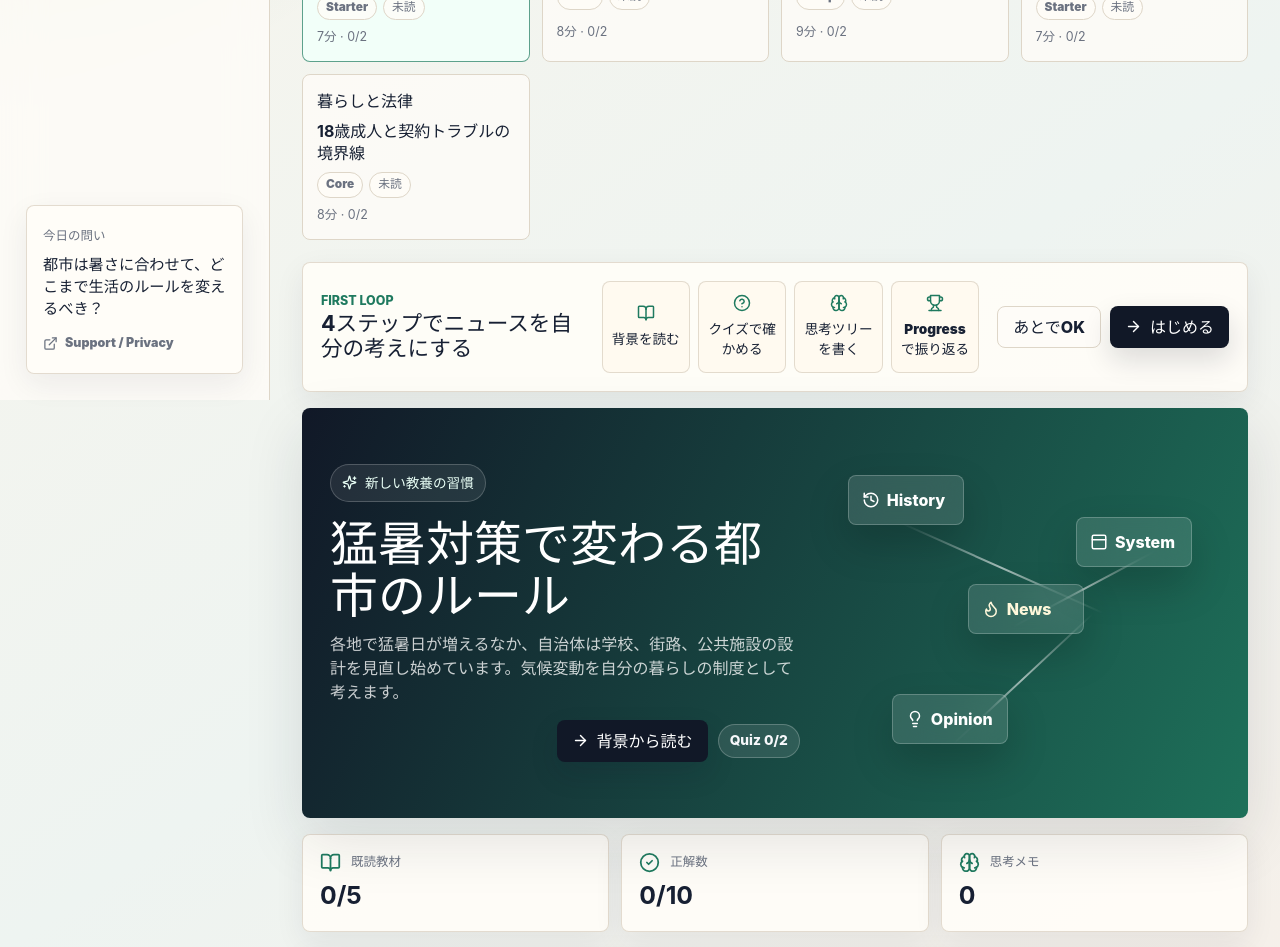
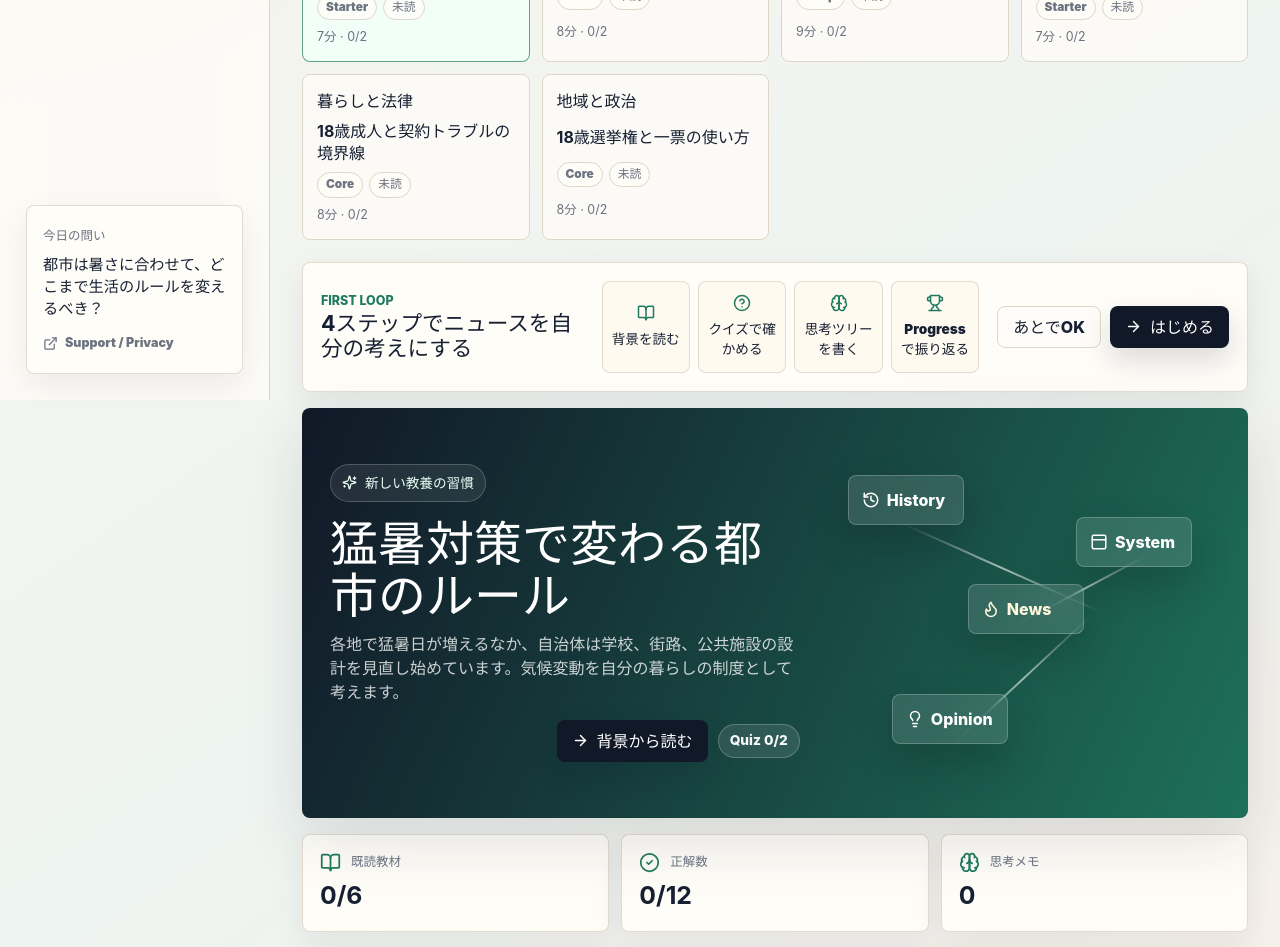
Before and after one commit to Kei-0928/Edgion, a React (Vite) app: page / in a window 1280 px wide. Shown: the part 400-1347 px from the top of the page. Built offline with nearby package versions, Linux system fonts and the light colour scheme.

Commit message:
Add youth voting module

```diff
--- a/src/data/modules.ts
+++ b/src/data/modules.ts
@@ -531,4 +531,109 @@ export const newsModules: NewsModule[] = [
       },
     ],
   },
+  {
+    id: "youth-voting",
+    category: "地域と政治",
+    title: "18歳選挙権と一票の使い方",
+    summary:
+      "選挙権年齢が18歳になり、高校生や大学生も政治の選択に参加できるようになりました。投票の制度、住民票、主権者教育を手がかりに、一票の意味を考えます。",
+    readingTime: "8分",
+    difficulty: "Core",
+    leadQuestion: "若い世代の一票は、社会のどんな決め方を変えられる？",
+    backgroundSections: [
+      {
+        kind: "history",
+        title: "18歳選挙権への流れ",
+        body:
+          "公職選挙法の改正により、選挙権年齢は20歳以上から18歳以上へ引き下げられました。若い世代の声を政治に反映し、社会の担い手として考える機会を早める狙いがあります。",
+      },
+      {
+        kind: "system",
+        title: "投票できる条件",
+        body:
+          "国政選挙では、満18歳以上の日本国民が選挙権を持ちます。実際に投票するには、選挙人名簿に登録される必要があり、進学や就職で引っ越したときは住民票の移動も関係します。",
+      },
+      {
+        kind: "stakeholders",
+        title: "若者と地域の課題",
+        body:
+          "授業料、奨学金、交通、住宅、アルバイト、子育て支援、気候対策など、若い世代にも関係する政策は多くあります。投票は自分の生活と制度をつなぐ入口になります。",
+      },
+      {
+        kind: "debate",
+        title: "政治的中立と学び",
+        body:
+          "学校で政治を学ぶときは、特定の立場を押しつけるのではなく、複数の資料を比べ、自分の考えをつくる力が大切です。主権者教育は投票先を教えることではなく、判断の土台を育てる学びです。",
+      },
+    ],
+    timeline: [
+      { year: "2015年", event: "選挙権年齢を18歳以上へ引き下げる公職選挙法改正が成立する。" },
+      { year: "2016年", event: "18歳以上が国政選挙で投票できる制度が始まる。" },
+      { year: "2020年代", event: "学校や自治体で主権者教育、模擬選挙、出前授業などが続く。" },
+      { year: "現在", event: "SNSで政治情報に触れやすい一方、情報の見極めも重要になっている。" },
+    ],
+    glossary: [
+      {
+        term: "選挙権",
+        description: "選挙で投票できる権利。国政選挙では満18歳以上の日本国民が持つ。",
+      },
+      {
+        term: "選挙人名簿",
+        description: "選挙で投票する人を登録する名簿。住民票のある市区町村で作成される。",
+      },
+      {
+        term: "主権者教育",
+        description: "社会の課題を自分ごととして考え、判断し、参加する力を育てる学び。",
+      },
+    ],
+    quizItems: [
+      {
+        id: "youth-voting-q1",
+        question: "国政選挙の選挙権年齢について正しいものは？",
+        choices: [
+          "満18歳以上の日本国民が選挙権を持つ",
+          "満25歳以上だけが投票できる",
+          "高校生は必ず投票できない",
+          "SNSを使う人だけが投票できる",
+        ],
+        answerIndex: 0,
+        explanation:
+          "公職選挙法改正により、国政選挙では満18歳以上の日本国民が選挙権を持つようになりました。",
+      },
+      {
+        id: "youth-voting-q2",
+        question: "主権者教育の説明として近いものは？",
+        choices: [
+          "社会の課題を考え、自分なりに判断する力を育てる学び",
+          "投票先を一つだけ暗記する授業",
+          "政治の話をすべて禁止する仕組み",
+          "選挙の日だけスマホを使うこと",
+        ],
+        answerIndex: 0,
+        explanation:
+          "主権者教育は、特定の意見を押しつけることではなく、複数の情報から考え、社会に参加する力を育てることを目指します。",
+      },
+    ],
+    thoughtPrompts,
+    sourceNotes: [
+      {
+        title: "主権者教育の推進に関する検討チーム 中間まとめ",
+        publisher: "文部科学省",
+        url: "https://www.mext.go.jp/a_menu/sports/ikusei/1369157.htm",
+        note: "18歳選挙権と、社会の課題を多面的に考える力の位置づけを確認する。",
+      },
+      {
+        title: "選挙 Q&A（選挙権）",
+        publisher: "東京都選挙管理委員会",
+        url: "https://www.senkyo.metro.tokyo.lg.jp/qa/qa-senkyoken",
+        note: "選挙権年齢、国政選挙と地方選挙の条件、被選挙権年齢を確認する。",
+      },
+      {
+        title: "選挙権年齢の引下げ",
+        publisher: "北海道選挙管理委員会",
+        url: "https://www.pref.hokkaido.lg.jp/hs/18saisenkyoken.html",
+        note: "18歳選挙権の施行時期、選挙人名簿、住民票移動との関係を確認する。",
+      },
+    ],
+  },
 ];
```
Also changed, not shown: 1 other file (tests, documents, lock files or other folders).
